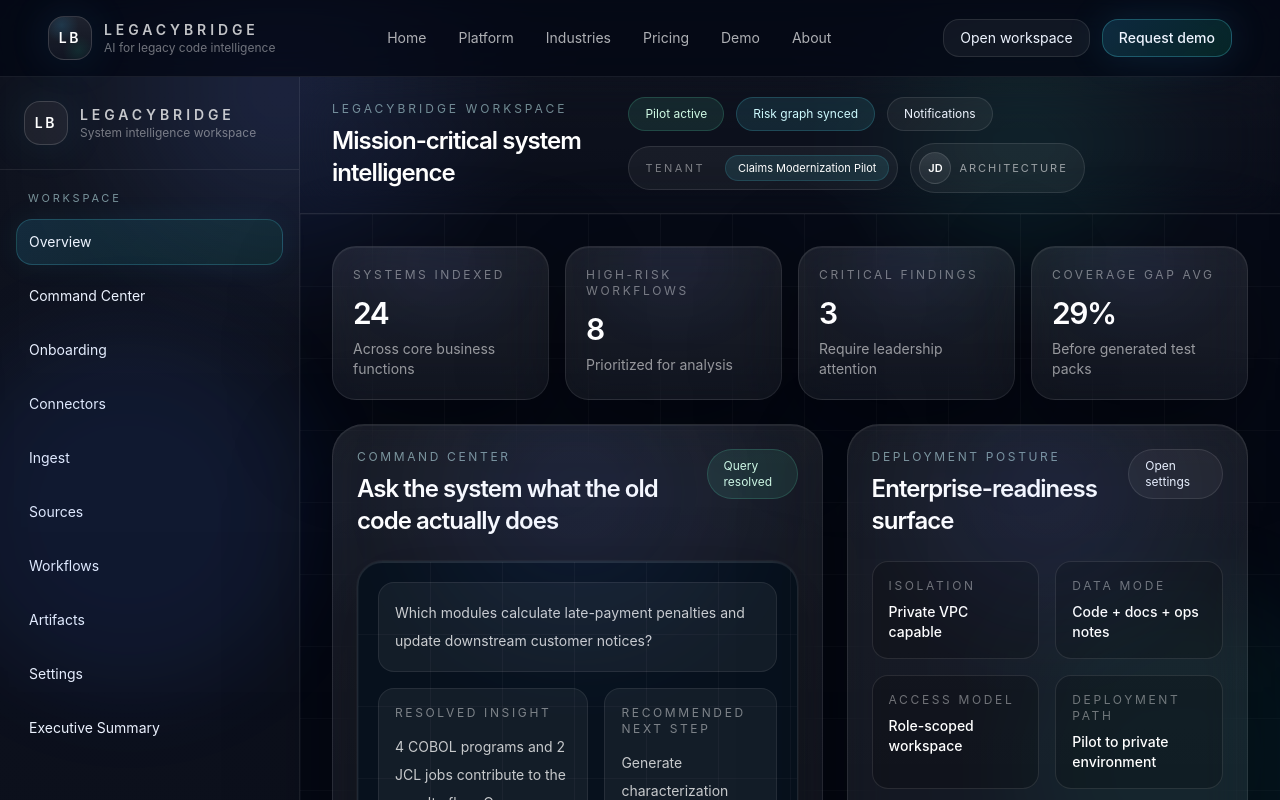
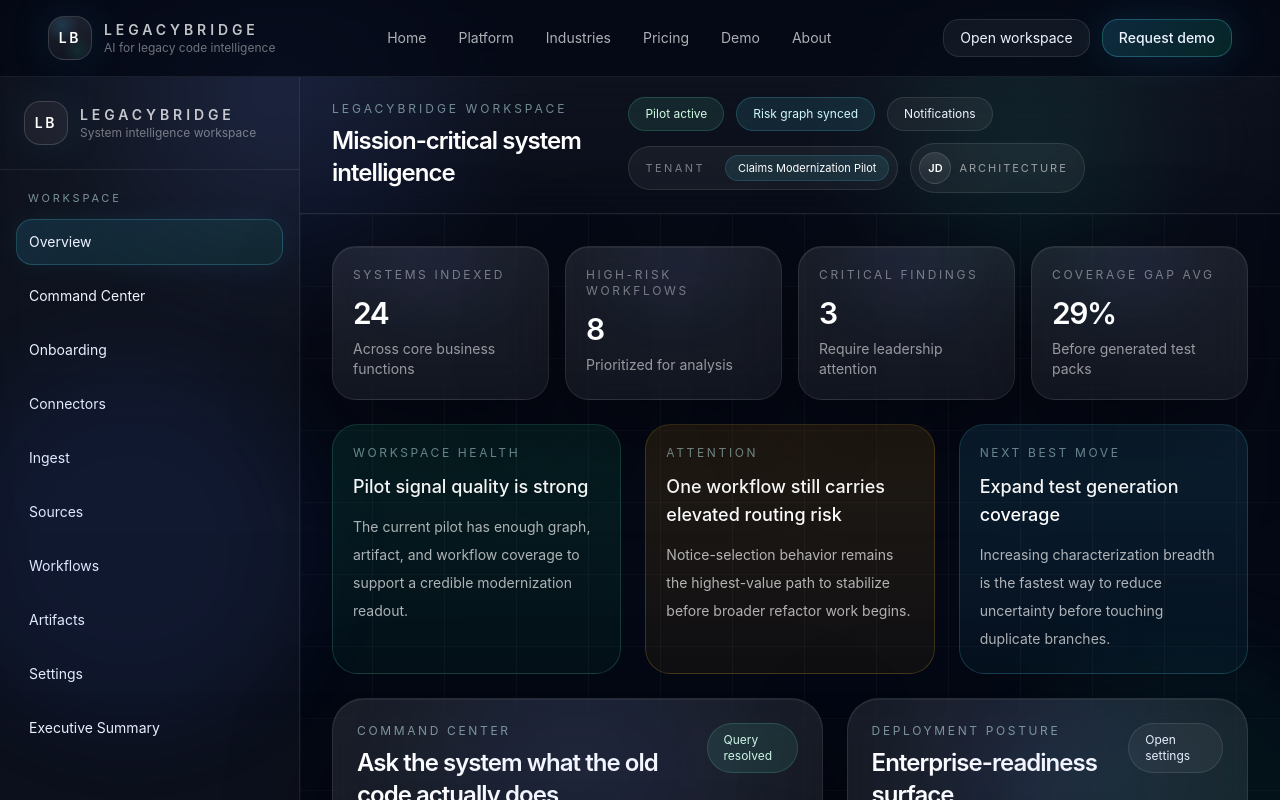
Before and after one commit to M4G3LL4N0/legacybridge, a Next.js app: page /app in a window 1280 px wide. Shown: the top 800 px of the page. Built offline with nearby package versions, Linux system fonts and the light colour scheme.

Commit message:
Add launch readiness pass with loading states 404 and route polish

```diff
--- /dev/null
+++ b/src/app/app/loading.tsx
@@ -0,0 +1,27 @@
+export default function AppLoading() {
+  return (
+    <main className="premium-page-shell min-h-screen">
+      <div className="mx-auto max-w-[1680px] px-6 py-8 sm:px-8">
+        <div className="grid gap-6">
+          <div className="premium-surface rounded-[2rem] p-6">
+            <div className="animate-pulse">
+              <div className="h-3 w-28 rounded-full bg-white/10" />
+              <div className="mt-4 h-10 w-[40%] rounded-2xl bg-white/10" />
+              <div className="mt-8 grid gap-4 md:grid-cols-4">
+                <div className="h-28 rounded-[1.5rem] bg-white/8" />
+                <div className="h-28 rounded-[1.5rem] bg-white/8" />
+                <div className="h-28 rounded-[1.5rem] bg-white/8" />
+                <div className="h-28 rounded-[1.5rem] bg-white/8" />
+              </div>
+            </div>
+          </div>
+
+          <div className="grid gap-6 xl:grid-cols-2">
+            <div className="premium-surface h-[320px] rounded-[2rem] p-6" />
+            <div className="premium-surface h-[320px] rounded-[2rem] p-6" />
+          </div>
+        </div>
+      </div>
+    </main>
+  );
+}
--- a/src/app/app/page.tsx
+++ b/src/app/app/page.tsx
@@ -2,6 +2,8 @@ import Link from "next/link";
 import ProductShell from "@/components/product/ProductShell";
 import ProductStatCard from "@/components/product/ProductStatCard";
 import Panel from "@/components/product/Panel";
+import RouteCtaStrip from "@/components/product/RouteCtaStrip";
+import StatusBanner from "@/components/product/StatusBanner";
 import {
   activity,
   artifacts,
@@ -43,6 +45,27 @@ export default function ProductAppPage() {
           <ProductStatCard label="Critical findings" value="3" sublabel="Require leadership attention" />
           <ProductStatCard label="Coverage gap avg" value="29%" sublabel="Before generated test packs" />
         </section>
+
+        <div className="grid gap-6 xl:grid-cols-3">
+          <StatusBanner
+            eyebrow="Workspace health"
+            title="Pilot signal quality is strong"
+            body="The current pilot has enough graph, artifact, and workflow coverage to support a credible modernization readout."
+            tone="emerald"
+          />
+          <StatusBanner
+            eyebrow="Attention"
+            title="One workflow still carries elevated routing risk"
+            body="Notice-selection behavior remains the highest-value path to stabilize before broader refactor work begins."
+            tone="amber"
+          />
+          <StatusBanner
+            eyebrow="Next best move"
+            title="Expand test generation coverage"
+            body="Increasing characterization breadth is the fastest way to reduce uncertainty before touching duplicate branches."
+            tone="cyan"
+          />
+        </div>
 
         <div className="grid gap-6 xl:grid-cols-[1.1fr_0.9fr]">
           <Panel
@@ -312,6 +335,15 @@ export default function ProductAppPage() {
             </div>
           </Panel>
         </div>
+
+        <RouteCtaStrip
+          title="Need the public narrative too?"
+          body="Move between the product workspace and the customer-facing story without losing context. The public site now mirrors the enterprise intelligence framing of the app."
+          primaryHref="/demo"
+          primaryLabel="Open demo page"
+          secondaryHref="/"
+          secondaryLabel="Back to website"
+        />
       </div>
     </ProductShell>
   );
--- /dev/null
+++ b/src/app/loading.tsx
@@ -0,0 +1,20 @@
+export default function RootLoading() {
+  return (
+    <main className="premium-page-shell min-h-screen">
+      <div className="mx-auto max-w-7xl px-6 py-20 sm:px-10 lg:px-12">
+        <div className="premium-surface rounded-[2rem] p-8">
+          <div className="animate-pulse">
+            <div className="h-3 w-32 rounded-full bg-white/10" />
+            <div className="mt-5 h-12 w-[60%] rounded-2xl bg-white/10" />
+            <div className="mt-4 h-5 w-[78%] rounded-xl bg-white/10" />
+            <div className="mt-10 grid gap-4 md:grid-cols-3">
+              <div className="h-32 rounded-[1.5rem] bg-white/8" />
+              <div className="h-32 rounded-[1.5rem] bg-white/8" />
+              <div className="h-32 rounded-[1.5rem] bg-white/8" />
+            </div>
+          </div>
+        </div>
+      </div>
+    </main>
+  );
+}
--- /dev/null
+++ b/src/app/not-found.tsx
@@ -0,0 +1,47 @@
+import Link from "next/link";
+
+export default function NotFoundPage() {
+  return (
+    <main className="premium-page-shell relative min-h-screen overflow-hidden">
+      <div className="premium-grid absolute inset-0 opacity-20" />
+      <div className="signal-mist signal-mist-a" />
+      <div className="signal-mist signal-mist-b" />
+      <div className="beam-fade beam-fade-a" />
+      <div className="beam-fade beam-fade-b" />
+
+      <div className="relative mx-auto flex min-h-screen max-w-5xl items-center px-6 py-16 sm:px-10 lg:px-12">
+        <div className="premium-surface mx-auto w-full max-w-3xl rounded-[2.2rem] p-10 text-center sm:p-12">
+          <div className="mx-auto flex h-20 w-20 items-center justify-center rounded-[1.75rem] border border-white/12 bg-[linear-gradient(180deg,rgba(255,255,255,0.10),rgba(255,255,255,0.05))] text-lg font-semibold tracking-[0.2em] text-white shadow-[0_0_45px_rgba(56,189,248,0.10)]">
+            LB
+          </div>
+
+          <div className="mt-8 text-xs uppercase tracking-[0.26em] text-cyan-100/55">
+            Route not found
+          </div>
+          <h1 className="mt-4 text-4xl font-semibold tracking-[-0.05em] text-white sm:text-6xl">
+            The signal ends here.
+          </h1>
+          <p className="mx-auto mt-5 max-w-2xl text-base leading-8 text-white/68">
+            The page you requested does not exist in this LegacyBridge workspace. Return to the public site
+            or jump back into the product environment.
+          </p>
+
+          <div className="mt-10 flex flex-col items-center justify-center gap-4 sm:flex-row">
+            <Link
+              href="/"
+              className="inline-flex items-center justify-center rounded-2xl border border-cyan-300/25 bg-[linear-gradient(135deg,rgba(56,189,248,0.18),rgba(16,185,129,0.16))] px-6 py-3 text-sm font-medium text-white shadow-[0_0_40px_rgba(56,189,248,0.14)] transition hover:border-cyan-200/35 hover:bg-[linear-gradient(135deg,rgba(56,189,248,0.24),rgba(16,185,129,0.22))]"
+            >
+              Return home
+            </Link>
+            <Link
+              href="/app"
+              className="inline-flex items-center justify-center rounded-2xl border border-white/12 bg-white/6 px-6 py-3 text-sm font-medium text-white/85 transition hover:bg-white/10 hover:text-white"
+            >
+              Open workspace
+            </Link>
+          </div>
+        </div>
+      </div>
+    </main>
+  );
+}
--- /dev/null
+++ b/src/components/product/RouteCtaStrip.tsx
@@ -0,0 +1,47 @@
+import Link from "next/link";
+
+type RouteCtaStripProps = {
+  title: string;
+  body: string;
+  primaryHref: string;
+  primaryLabel: string;
+  secondaryHref?: string;
+  secondaryLabel?: string;
+};
+
+export default function RouteCtaStrip({
+  title,
+  body,
+  primaryHref,
+  primaryLabel,
+  secondaryHref,
+  secondaryLabel,
+}: RouteCtaStripProps) {
+  return (
+    <div className="premium-surface rounded-[2rem] p-6">
+      <div className="grid gap-6 lg:grid-cols-[1fr_auto] lg:items-center">
+        <div className="max-w-2xl">
+          <div className="text-lg font-medium text-white">{title}</div>
+          <div className="mt-3 text-sm leading-7 text-white/68">{body}</div>
+        </div>
+
+        <div className="flex flex-col gap-3 sm:flex-row lg:flex-col">
+          <Link
+            href={primaryHref}
+            className="inline-flex items-center justify-center rounded-2xl border border-cyan-300/25 bg-[linear-gradient(135deg,rgba(56,189,248,0.18),rgba(16,185,129,0.16))] px-6 py-3 text-sm font-medium text-white shadow-[0_0_40px_rgba(56,189,248,0.14)] transition hover:border-cyan-200/35 hover:bg-[linear-gradient(135deg,rgba(56,189,248,0.24),rgba(16,185,129,0.22))]"
+          >
+            {primaryLabel}
+          </Link>
+          {secondaryHref && secondaryLabel ? (
+            <Link
+              href={secondaryHref}
+              className="inline-flex items-center justify-center rounded-2xl border border-white/12 bg-white/6 px-6 py-3 text-sm font-medium text-white/85 transition hover:bg-white/10 hover:text-white"
+            >
+              {secondaryLabel}
+            </Link>
+          ) : null}
+        </div>
+      </div>
+    </div>
+  );
+}
--- /dev/null
+++ b/src/components/product/StatusBanner.tsx
@@ -0,0 +1,28 @@
+type StatusBannerProps = {
+  eyebrow: string;
+  title: string;
+  body: string;
+  tone?: "cyan" | "emerald" | "amber";
+};
+
+export default function StatusBanner({
+  eyebrow,
+  title,
+  body,
+  tone = "cyan",
+}: StatusBannerProps) {
+  const toneClass =
+    tone === "emerald"
+      ? "border-emerald-300/18 bg-[linear-gradient(180deg,rgba(16,185,129,0.12),rgba(16,185,129,0.05))]"
+      : tone === "amber"
+        ? "border-amber-300/18 bg-[linear-gradient(180deg,rgba(245,158,11,0.12),rgba(245,158,11,0.05))]"
+        : "border-cyan-300/18 bg-[linear-gradient(180deg,rgba(56,189,248,0.12),rgba(56,189,248,0.05))]";
+
+  return (
+    <div className={`rounded-[1.6rem] border p-5 ${toneClass}`}>
+      <div className="text-xs uppercase tracking-[0.22em] text-cyan-100/55">{eyebrow}</div>
+      <div className="mt-3 text-lg font-medium text-white">{title}</div>
+      <div className="mt-3 text-sm leading-7 text-white/68">{body}</div>
+    </div>
+  );
+}
```
